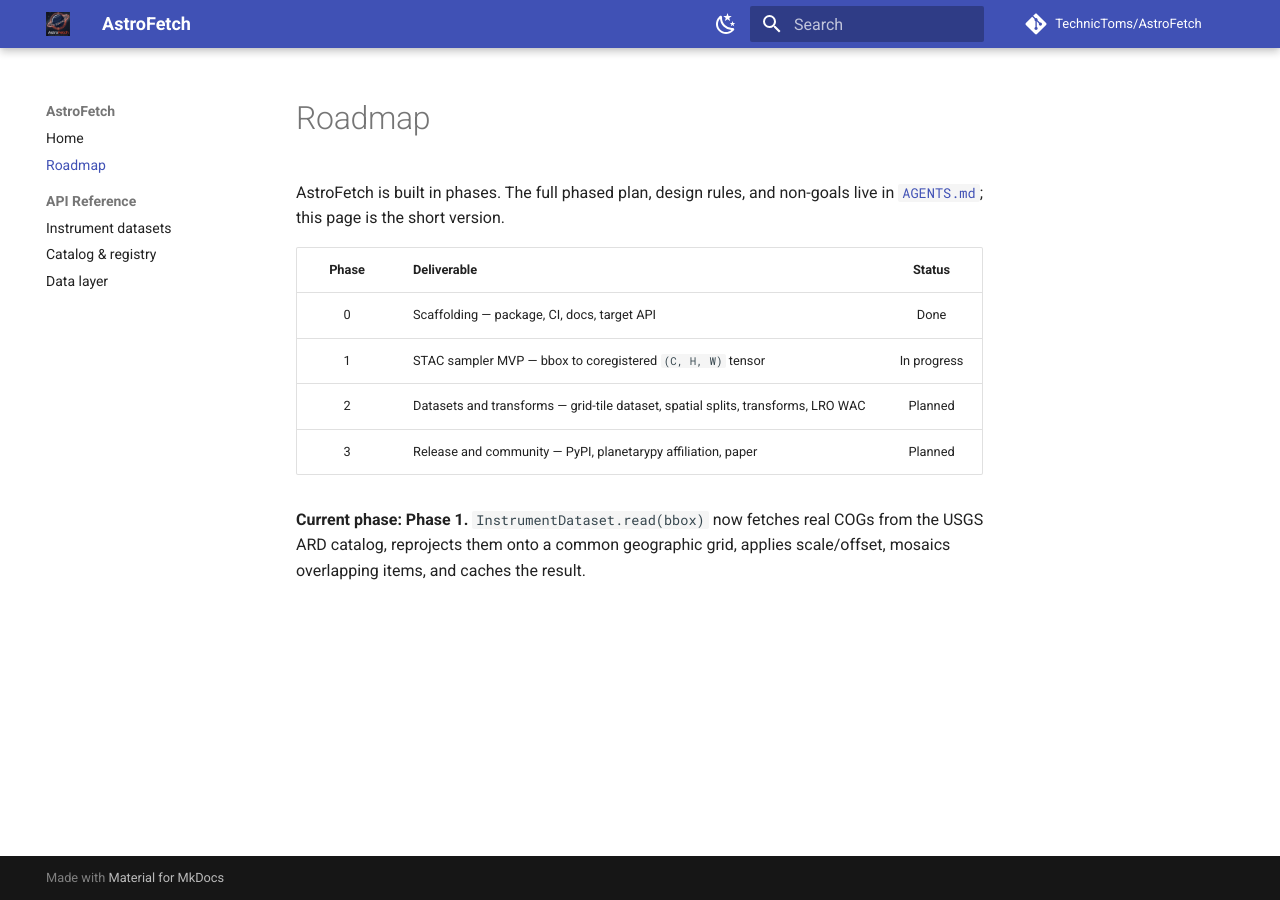
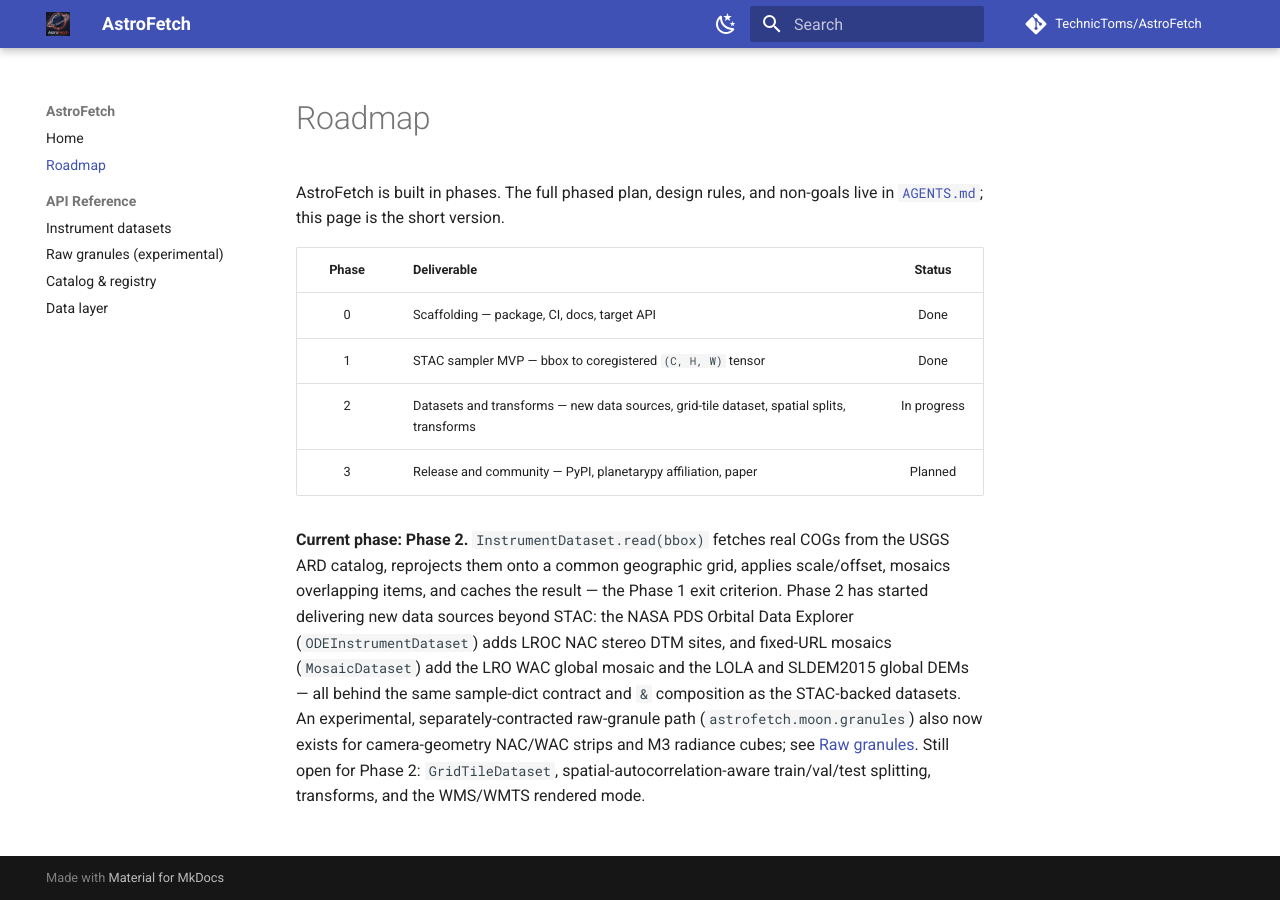
Before and after one commit to TechnicToms/AstroFetch, an MkDocs documentation site: the page built from docs/roadmap.md, in a window 1280 px wide. Built offline with MkDocs 1.6.1 and Material for MkDocs 9.7.7, drawn with Linux system fonts in a browser that asks for light colours; comment, search, counter and statistics services are not loaded.

Commit message:
docs: document new data sources and raw granule datasets
Add reference/granules.md (the experimental contract, size guidance) and
register it in the mkdocs nav. reference/data.md and datasets.md gain an
intro distinguishing the three sources (STAC/ODE/fixed mosaic) and entries
for the new classes. index.md gets a quickstart example beyond the STAC
catalog. roadmap.md reflects Phase 1 as complete and Phase 2's new-source
work as delivered, with what's still open called out.

```diff
--- a/docs/roadmap.md
+++ b/docs/roadmap.md
@@ -7,10 +7,20 @@ this page is the short version.
 | Phase | Deliverable | Status |
 |:-----:|:------------|:------:|
 | 0 | Scaffolding — package, CI, docs, target API | Done |
-| 1 | STAC sampler MVP — bbox to coregistered `(C, H, W)` tensor | In progress |
-| 2 | Datasets and transforms — grid-tile dataset, spatial splits, transforms, LRO WAC | Planned |
+| 1 | STAC sampler MVP — bbox to coregistered `(C, H, W)` tensor | Done |
+| 2 | Datasets and transforms — new data sources, grid-tile dataset, spatial splits, transforms | In progress |
 | 3 | Release and community — PyPI, planetarypy affiliation, paper | Planned |
 
-**Current phase: Phase 1.** `InstrumentDataset.read(bbox)` now fetches real COGs
+**Current phase: Phase 2.** `InstrumentDataset.read(bbox)` fetches real COGs
 from the USGS ARD catalog, reprojects them onto a common geographic grid,
-applies scale/offset, mosaics overlapping items, and caches the result.
+applies scale/offset, mosaics overlapping items, and caches the result — the
+Phase 1 exit criterion. Phase 2 has started delivering new data sources
+beyond STAC: the NASA PDS Orbital Data Explorer (`ODEInstrumentDataset`) adds
+LROC NAC stereo DTM sites, and fixed-URL mosaics (`MosaicDataset`) add the
+LRO WAC global mosaic and the LOLA and SLDEM2015 global DEMs — all behind
+the same sample-dict contract and `&` composition as the STAC-backed
+datasets. An experimental, separately-contracted raw-granule path
+(`astrofetch.moon.granules`) also now exists for camera-geometry NAC/WAC
+strips and M3 radiance cubes; see [Raw granules](reference/granules.md).
+Still open for Phase 2: `GridTileDataset`, spatial-autocorrelation-aware
+train/val/test splitting, transforms, and the WMS/WMTS rendered mode.
--- a/mkdocs.yml
+++ b/mkdocs.yml
@@ -28,6 +28,7 @@ nav:
   - Roadmap: roadmap.md
   - API Reference:
       - Instrument datasets: reference/datasets.md
+      - Raw granules (experimental): reference/granules.md
       - Catalog & registry: reference/catalog.md
       - Data layer: reference/data.md
 
```
Also changed, not shown: docs/index.md (+18 -0 lines), docs/reference/catalog.md (+5 -2 lines), docs/reference/data.md (+20 -2 lines), docs/reference/datasets.md (+31 -1 lines), docs/reference/granules.md (added, +48 -0 lines).
